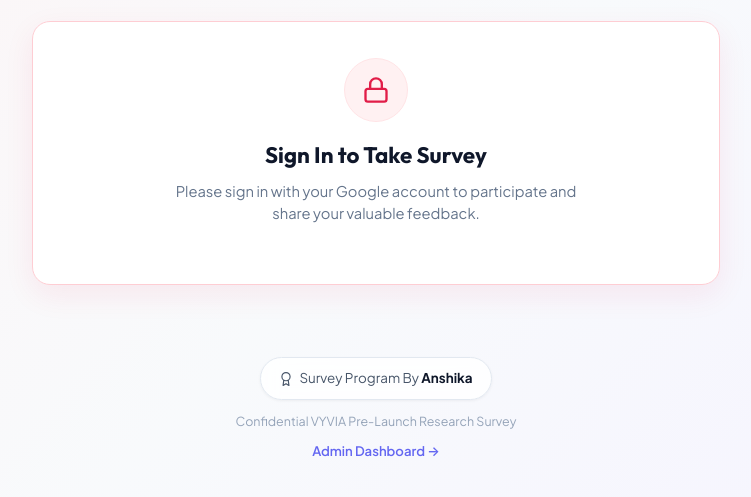
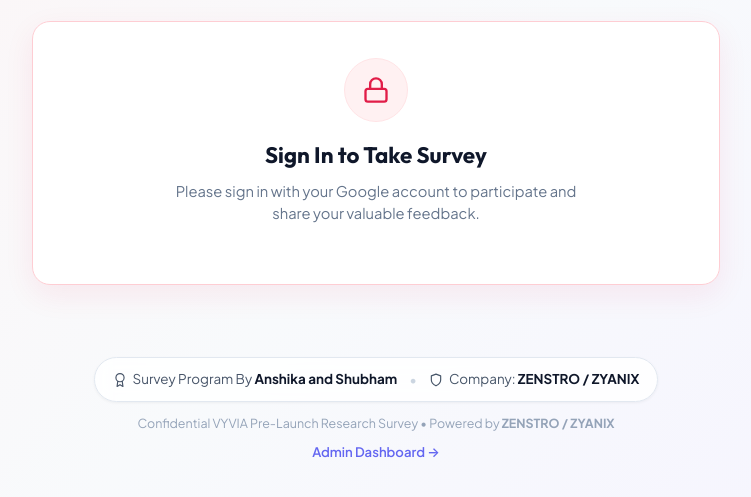
Before and after one commit to ceo-shubham/pain-relief-survey, a website: page public/index.html in a window 1280 px wide. Shown: the part 183-680 px from the top of the page, without its empty margins (264-1015 px from the left). Drawn offline with nearby package versions, Linux system fonts and the light colour scheme.

Commit message:
Update survey footer credits to Anshika and Shubham with ZENSTRO / ZYANIX company branding

```diff
--- a/public/css/styles.css
+++ b/public/css/styles.css
@@ -772,6 +772,10 @@ h1, h2, h3, h4, .brand-font {
   color: #e11d48;
 }
 
+.watermark-pill.company-pill i {
+  color: #4f46e5;
+}
+
 .watermark-divider {
   color: #cbd5e1;
   font-size: 0.9rem;
--- a/public/index.html
+++ b/public/index.html
@@ -437,10 +437,15 @@
       <div class="watermark-card">
         <div class="watermark-pill">
           <i data-feather="award" style="width: 14px; height: 14px;"></i>
-          <span>Survey Program By <strong>Anshika</strong></span>
+          <span>Survey Program By <strong>Anshika and Shubham</strong></span>
+        </div>
+        <span class="watermark-divider">•</span>
+        <div class="watermark-pill company-pill">
+          <i data-feather="shield" style="width: 14px; height: 14px;"></i>
+          <span>Company: <strong>ZENSTRO / ZYANIX</strong></span>
         </div>
       </div>
-      <p class="footer-note">Confidential VYVIA Pre-Launch Research Survey</p>
+      <p class="footer-note">Confidential VYVIA Pre-Launch Research Survey &bull; Powered by <strong>ZENSTRO / ZYANIX</strong></p>
       <p style="margin-top: 6px;">
         <a href="/admin" class="footer-admin-link">Admin Dashboard &rarr;</a>
       </p>
```
Also changed, not shown: public/admin.html (+7 -2 lines).
